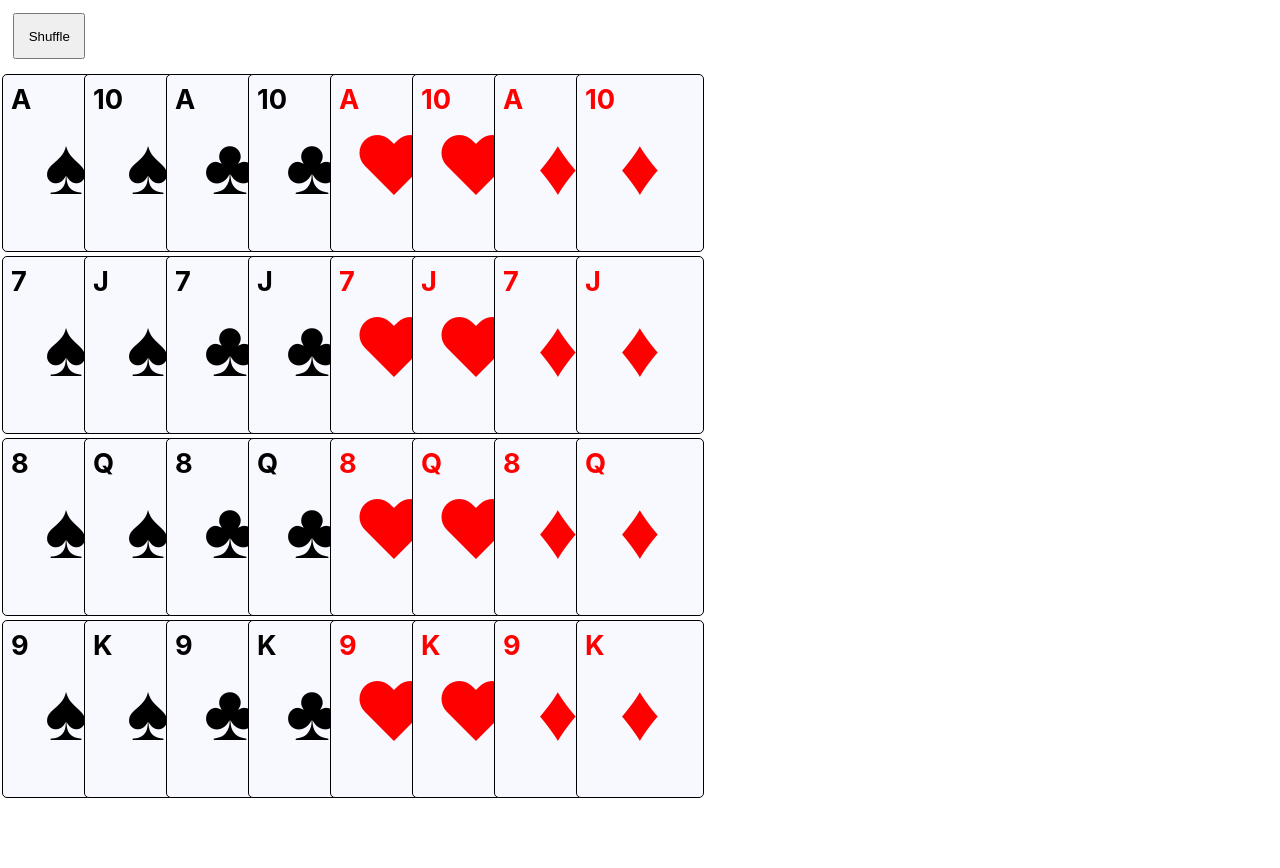
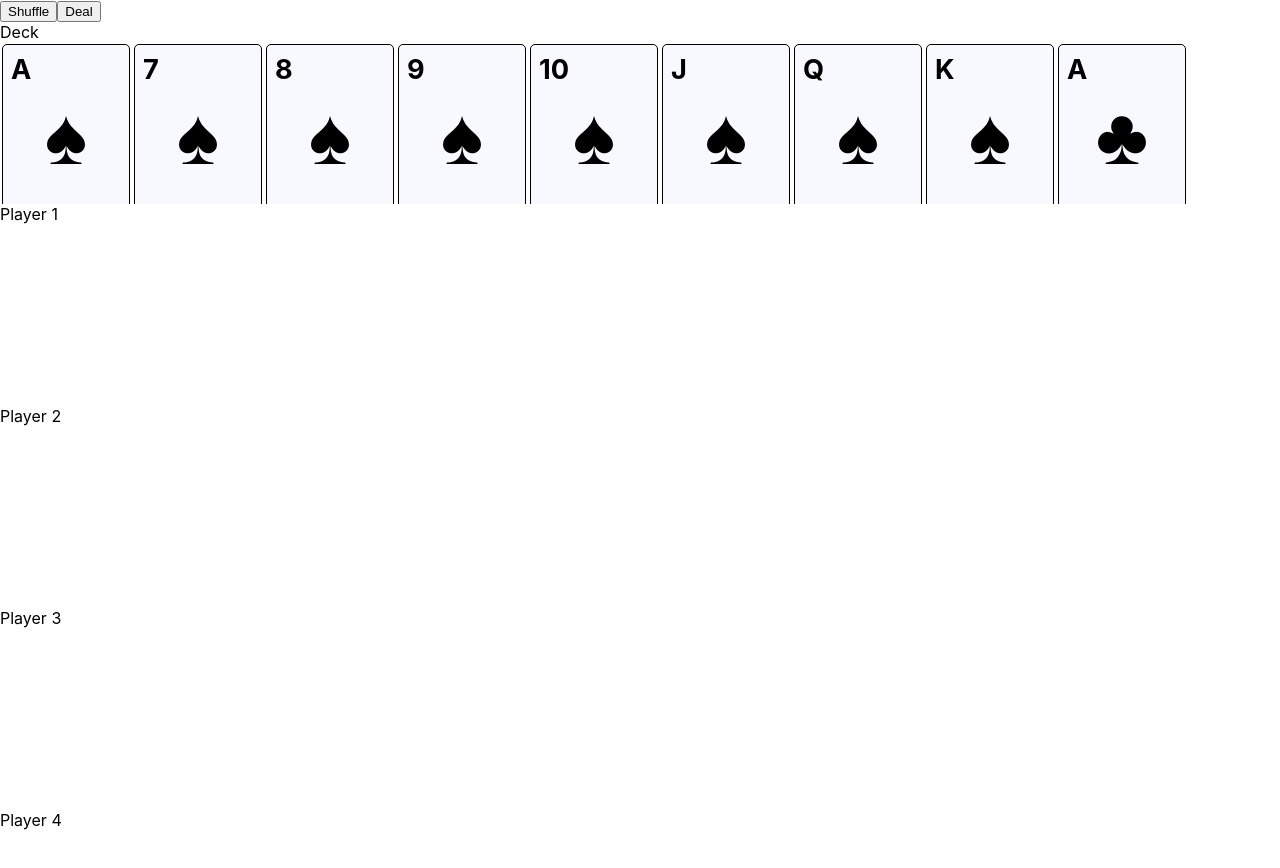
Before and after one commit to chekkan/twenty-eight, a React (Create React App) app: page / in a window 1280 px wide. Shown: the top 868 px of the page. Before the commit the page ends 800 px from the top, so only its background shows below. Built offline with nearby package versions, Linux system fonts and the light colour scheme.

Commit message:
created Hands and deals

```diff
--- a/src/App.js
+++ b/src/App.js
@@ -1,35 +1,10 @@
 import React, { Component } from "react";
 import "./App.css";
-import styles from "./App.module.css";
-import Deck from "./components/Deck";
-import Board from "./components/Board";
+import { Board } from "./components/Board";
 import { thirtyTwoDeck } from "./lib/deck-of-cards";
-import { shuffle } from "./lib/shuffle";
-
 class App extends Component {
-  state = {
-    cards: thirtyTwoDeck
-  };
-  shuffle = () => {
-    this.setState(({ cards }) => ({ cards: shuffle([...cards]) }));
-  };
   render() {
-    return (
-      <>
-        <div>
-          <button
-            className={styles.button}
-            onClick={() => {
-              this.shuffle();
-            }}
-          >
-            Shuffle
-          </button>
-        </div>
-        {/* <Deck cards={this.state.cards} /> */}
-        <Board deck={this.state.cards} />
-      </>
-    );
+    return <Board deck={thirtyTwoDeck} />;
   }
 }
 
--- a/src/components/Board.js
+++ b/src/components/Board.js
@@ -1,35 +1,50 @@
 import React from "react";
 import styled from "@emotion/styled/macro";
-import { Card } from "./Card";
+import { Hand } from "./Hand";
+import { Deck } from "./Deck";
+import { shuffle } from "../lib/shuffle";
 
-const Hand = styled(({ cards, className }) => {
-  return (
-    <div className={className}>
-      {cards.map(({ face, suit }) => (
-        <Card
-          key={`${face}.${suit}`}
-          face={face}
-          suit={suit}
-          className="card"
-        />
-      ))}
-    </div>
-  );
-})`
-  clear: both;
-  .card:not(:first-child) {
-    margin-left: -48px;
+class UnStyledBoard extends React.Component {
+  constructor(props) {
+    super(props);
+    this.state = {
+      deck: this.props.deck,
+      hands: [[], [], [], []]
+    };
+  }
+  shuffle = () => {
+    this.setState(({ deck }) => ({ deck: shuffle([...deck]) }));
+  };
+  deal = () => {
+    let index = 0;
+    const hands = [[], [], [], []];
+    this.state.deck.forEach(card => {
+      hands[index].push(card);
+      index = index < 3 ? index + 1 : 0;
+    });
+    this.setState({ hands, deck: [] });
+  };
+  render() {
+    return (
+      <>
+        <div>
+          <button onClick={this.shuffle}>Shuffle</button>
+          <button onClick={this.deal}>Deal</button>
+        </div>
+        <Deck cards={this.state.deck} />
+        {this.state.hands.map((hand, index) => (
+          <React.Fragment key={index}>
+            <div>Player {index + 1}</div>
+            <Hand cards={hand} />
+          </React.Fragment>
+        ))}
+      </>
+    );
+  }
+}
+
+export const Board = styled(UnStyledBoard)`
+  button {
+    padding: 1em;
   }
 `;
-
-const Board = ({ deck }) => {
-  const hands = [[], [], [], []];
-  let index = 0;
-  deck.forEach(card => {
-    hands[index].push(card);
-    index = index < 3 ? index + 1 : 0;
-  });
-  return hands.map((hand, index) => <Hand key={index} cards={hand} />);
-};
-
-export default Board;
--- a/src/components/Card.js
+++ b/src/components/Card.js
@@ -33,7 +33,6 @@ export const Card = styled(({ face, suit, className }) => {
   height: calc(89px * 2);
   border: 1px solid #000;
   border-radius: 5px;
-  float: left;
   margin: 2px;
   padding: 0.5em;
   box-sizing: border-box;
--- a/src/components/Deck.js
+++ b/src/components/Deck.js
@@ -1,9 +1,18 @@
 import React from "react";
+import styled from "@emotion/styled";
 import { Card } from "./Card";
 
-const Deck = ({ cards }) =>
-  cards.map(({ face, suit }) => (
-    <Card key={`${face}.${suit}`} face={face} suit={suit} />
-  ));
-
-export default Deck;
+export const Deck = styled(({ cards, className }) => (
+  <div className={className}>
+    <div>Deck</div>
+    {cards.map(({ face, suit }) => (
+      <Card key={`${face}.${suit}`} face={face} suit={suit} className="card" />
+    ))}
+  </div>
+))`
+  overflow: auto;
+  height: 182px;
+  .card {
+    float: left;
+  }
+`;
--- /dev/null
+++ b/src/components/Hand.js
@@ -0,0 +1,27 @@
+import React from "react";
+import styled from "@emotion/styled/macro";
+import { Card } from "./Card";
+
+export const Hand = styled(({ cards, className }) => {
+  return (
+    <div className={className}>
+      {cards.map(({ face, suit }) => (
+        <Card
+          key={`${face}.${suit}`}
+          face={face}
+          suit={suit}
+          className="card"
+        />
+      ))}
+    </div>
+  );
+})`
+  overflow: auto;
+  height: 182px;
+  .card {
+    float: left;
+  }
+  .card:not(:first-of-type) {
+    margin-left: -48px;
+  }
+`;
```
